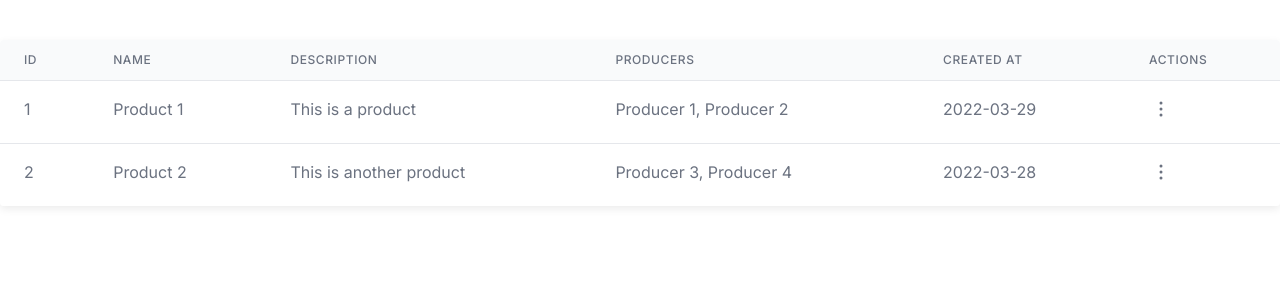
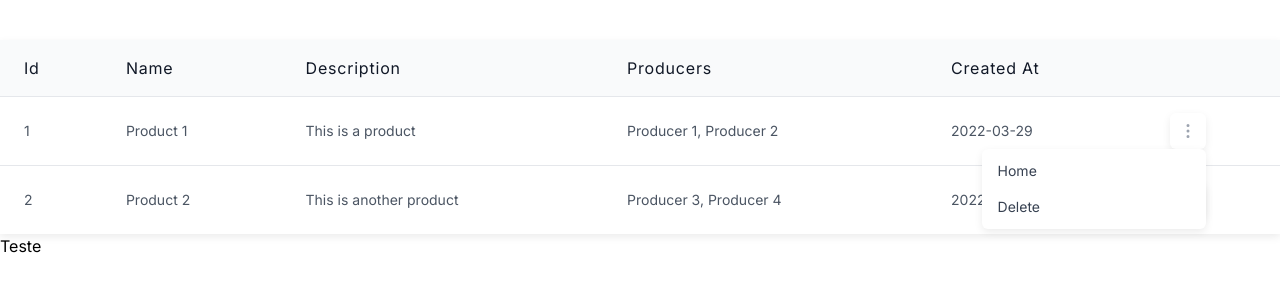
Before and after one commit to wilsonmjunior/hefesto, a Next.js app: page /repositories in a window 1280 px wide. Both pictures are taken after a click on the button 1161 px from the left and 109 px from the top of the page. Shown: the top 300 px of the page. Built offline with nearby package versions, Linux system fonts and the light colour scheme.

Commit message:
fix: table

```diff
--- a/src/app/counter/page.tsx
+++ b/src/app/counter/page.tsx
@@ -1,4 +1,4 @@
-import { ClickCounter } from "@/components/pages/ClickCounter";
+import { ClickCounter } from "@/components/pages/";
 
 export default function Counter() {
   return (
--- /dev/null
+++ b/src/app/repositories/columns.tsx
@@ -0,0 +1,33 @@
+'use client'
+
+import { ActionItem, ActionMenu } from "@/components/common/Table/ActionMenu";
+
+const itensMenu = [
+  {
+    title: "Home",
+    href: '/',
+  },
+  {
+    title: "Delete",
+    onClick() {
+      console.log("teste delete")
+    },
+  },
+] as ActionItem[]
+
+export const columns = [
+  { field: 'id', headerName: 'Id' },
+  { field: 'name', headerName: 'Name' },
+  { field: 'description', headerName: 'Description' },
+  { field: 'producers', headerName: 'Producers', renderCell: (value: string[]) => value.join(", ") },
+  { field: 'createdAt', headerName: 'Created At' },
+  {
+    field: 'actions',
+    headerName: '',
+    renderCell: (value: any, row: Record<string, any>) => {
+      return (
+        <ActionMenu data={itensMenu} />
+      )
+    },
+  },
+];
--- a/src/app/repositories/page.tsx
+++ b/src/app/repositories/page.tsx
@@ -1,5 +1,6 @@
-import { EllipsisIcon } from "@/assets/icons";
+import { Button } from "@/components/common/Button";
 import { Table } from "@/components/common/Table";
+import { columns } from "./columns";
 
 const data = [
   {
@@ -18,23 +19,6 @@ const data = [
   },
 ];
 
-const columns = [
-  { field: 'id', headerName: 'Id' },
-  { field: 'name', headerName: 'Name' },
-  { field: 'description', headerName: 'Description' },
-  { field: 'producers', headerName: 'Producers', renderCell: (value: string[]) => value.join(", ") },
-  { field: 'createdAt', headerName: 'Created At' },
-  {
-    field: 'actions',
-    headerName: 'Actions',
-    renderCell: (value: any, row: Record<string, any>) => (
-      <button>
-        <EllipsisIcon />
-      </button>
-    ),
-  },
-];
-
 export default function Repositories() {
   return (
     <div className="container mx-auto my-10">
@@ -42,6 +26,8 @@ export default function Repositories() {
         data={data}
         columns={columns}
       />
+
+      <Button>Teste</Button>
     </div>
   )
 }
--- /dev/null
+++ b/src/components/common/Table/ActionMenu.tsx
@@ -0,0 +1,70 @@
+import { Fragment } from "react"
+import { Menu, Transition } from "@headlessui/react"
+import { EllipsisVerticalIcon } from "@heroicons/react/20/solid"
+import Link from "next/link";
+
+export interface ActionItem {
+  icon?: React.ReactElement;
+  title: string;
+  href?: string;
+  onClick?: () => void;
+}
+
+interface ActionMenuProps {
+  data: ActionItem[];
+}
+
+export function ActionMenu({ data = [] }: ActionMenuProps) {
+  return (
+    <Menu as="div" className="relative inline-block text-left">
+      <div>
+        <Menu.Button
+          className="inline-flex justify-center gap-x-1.5 rounded-md p-2 text-sm font-semibold text-gray-900 shadow-sm hover:bg-gray-50">
+          <EllipsisVerticalIcon className="h-5 w-5 text-gray-400" aria-hidden="true" />
+        </Menu.Button>
+      </div>
+
+      {
+        data.length ? (
+          <Transition
+            as={Fragment}
+            enter="transition ease-out duration-100"
+            enterFrom="transform opacity-0 scale-95"
+            enterTo="transform opacity-100 scale-100"
+            leave="transition ease-in duration-75"
+            leaveFrom="transform opacity-100 scale-100"
+            leaveTo="transform opacity-0 scale-95"
+          >
+            <Menu.Items className="absolute right-0 z-10 mt-0 w-56 origin-top-right shadow-sm rounded-md bg-white shadow-lg focus:outline-none">
+              <div className="py-1">
+                {
+                  data?.map(({ ...item }, index) => (
+                    <Menu.Item
+                      key={index}
+                    >
+                      {
+                        item.href ?
+                          <Link
+                            href={item.href}
+                            className="text-gray-700 block px-4 py-2 text-sm"
+                          >
+                            {item.title}
+                          </Link>
+                        : <button
+                            onClick={item.onClick}
+                            className="w-full text-left text-gray-700 block px-4 py-2 text-sm"
+                          >
+                            {item.title}
+                          </button>
+                      }
+                    </Menu.Item>
+                  ))
+                }
+              </div>
+            </Menu.Items>
+          </Transition>
+        ) : null
+      }
+    </Menu>
+  )
+}
--- a/src/components/common/Table/TableBody.tsx
+++ b/src/components/common/Table/TableBody.tsx
@@ -8,7 +8,7 @@ export function TableBody({ data, columns }: TableBodyProps) {
           {columns.map((column) => (
             <td
               key={`${item.id}-${column.field}`}
-              className="px-6 py-4 whitespace-nowrap text-sm text-gray-500 md:text-base align-top"
+              className="px-6 py-4 whitespace-nowrap text-sm font-normal text-gray-600 align-middle"
             >
               {
                 column?.renderCell
--- a/src/components/common/Table/TableHead.tsx
+++ b/src/components/common/Table/TableHead.tsx
@@ -8,7 +8,7 @@ export function TableHead({ columns }: Pick<TableHeadProps, 'columns'>) {
           <th
             key={column.field}
             scope="col"
-            className="px-6 py-3 text-left text-xs font-medium text-gray-500 uppercase tracking-wider"
+            className="px-6 py-4 text-left text-md font-normal text-gray-900 tracking-wider"
           >
             {column.headerName}
           </th>
--- a/src/components/common/Table/index.tsx
+++ b/src/components/common/Table/index.tsx
@@ -1,3 +1,5 @@
+'use client'
+
 import { TableBody } from "./TableBody";
 import { TableHead } from "./TableHead";
 import { TableProps } from "./types";
@@ -5,11 +7,10 @@ import { TableProps } from "./types";
 export function Table({ columns, data }: TableProps) {
   return (
     <div
-      className="overflow-auto bg-white shadow-sm rounded"
+      className="bg-white shadow-sm"
     >
       <table className="min-w-full divide-y divide-gray-200">
         <TableHead columns={columns} />
-
         <TableBody columns={columns} data={data} />
       </table>
     </div>
--- a/tailwind.config.js
+++ b/tailwind.config.js
@@ -3,6 +3,8 @@ const { fontFamily } = require('tailwindcss/defaultTheme')
 module.exports = {
   content: [
     "./src/**/*.{js,ts,jsx,tsx}"
+    // "./src/pages/**/*.{js,ts,jsx,tsx}",
+    // "./src/components/**/*.{js,ts,jsx,tsx}",
   ],
   theme: {
     extend: {
```
